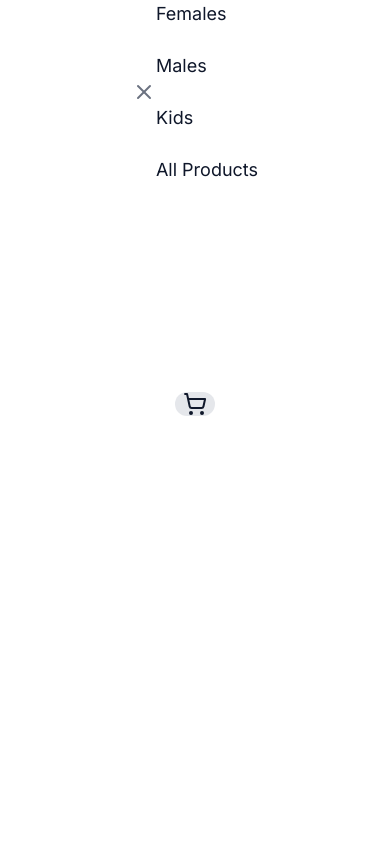
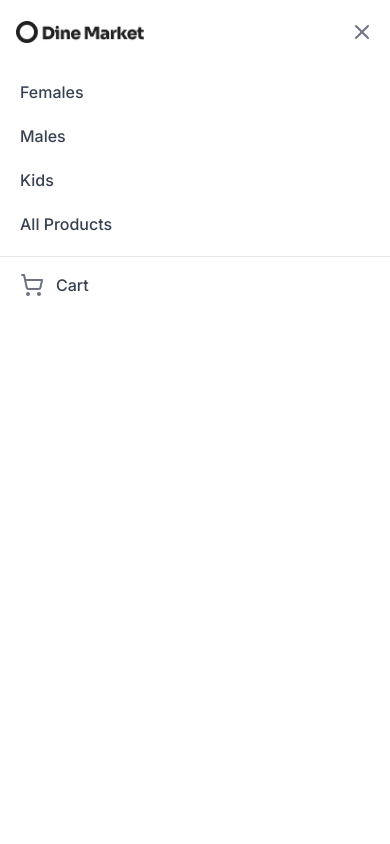
Before and after one commit to MasabBinZia/DineMarket-Ecommerce-web, a Next.js app: page / in a window 390 px wide. Both pictures are taken after a click on the icon 362 px from the left and 45 px from the top of the page. Shown: the top 844 px of the page. Built offline with nearby package versions, Linux system fonts and the light colour scheme.

Commit message:
Navbar updated

```diff
--- a/src/components/layout/Header.tsx
+++ b/src/components/layout/Header.tsx
@@ -39,7 +39,7 @@ const Header = () => {
           )}
         </div>
         <div
-          className={`hidden md:flex flex-col md:flex-row gap-x-10 `}
+          className={`hidden md:flex flex-col md:flex-row gap-x-10`}
         >
           <Link href={"/"} className='text-lg'>
             Females
@@ -66,20 +66,21 @@ const Header = () => {
             </div>
           </div>
         </div>
-
-        <div className={`hidden md:flex h-10 w-10 rounded-full bg-gray-200 justify-center items-center cursor-pointer`}
-        >
+        <div className={`hidden md:flex h-10 w-10 rounded-full bg-gray-200 justify-center items-center cursor-pointer`}>
           <ShoppingCart />
         </div>
         {/* Mobile Devices */}
         <div
           className={`${isMenuOpen
-    ? "flex lg:hidden flex-col w-full h-screen items-center fixed top-0 left-0 z-[100] bg-white px-5 "
-    : "flex lg:hidden flex-col w-full h-screen items-center fixed top-[-100%] left-0 z-[100] bg-white px-5 "
+            ? "fixed inset-0 z-50 bg-white transition-opacity duration-300 ease-in-out"
+            : "hidden"
           }`}
         >
-  <div className='flex justify-between items-center w-full h-20 flex-col'>
-    <div className='flex items-center'>
+          <div className="flex justify-between items-center h-16 px-4 sm:px-6">
+            <div>
+              <Image src={logo} alt='logo' className='w-32' />
+            </div>
+            <div className="md:hidden">
               {isMenuOpen ? (
                 <X
                   className='text-gray-500 cursor-pointer'
@@ -93,23 +94,35 @@ const Header = () => {
                   onClick={handleMenuToggle}
                 />
               )}
-      <div
-        className={`navlinks ${isMenuOpen ? 'flex' : 'hidden'} flex flex-col space-y-6`}
-      >
-        <Link href={"/"} className='text-lg'>Females</Link>
-        <Link href={"/"} className='text-lg'>Males</Link>
-        <Link href={"/"} className='text-lg'>Kids</Link>
-        <Link href={"/"} className='text-lg'>All Products</Link>
             </div>
           </div>
           <div
-      className={` ${isMenuOpen ? 'flex' : 'hidden'} mt-52  flex-col  gap-5 flex h-10 w-10 rounded-full bg-gray-200 justify-center items-center cursor-pointer`}
+            className={`px-2 pt-2 pb-3 space-y-1 sm:px-3 bg-white`}
           >
-      <ShoppingCart />
+            <Link href={"/"} className='block px-3 py-2 text-base font-medium text-gray-700 hover:text-gray-900 hover:bg-gray-50'>
+              Females
+            </Link>
+            <Link href={"/"} className='block px-3 py-2 text-base font-medium text-gray-700 hover:text-gray-900 hover:bg-gray-50'>
+              Males
+            </Link>
+            <Link href={"/"} className='block px-3 py-2 text-base font-medium text-gray-700 hover:text-gray-900 hover:bg-gray-50'>
+              Kids
+            </Link>
+            <Link href={"/"} className='block px-3 py-2 text-base font-medium text-gray-700 hover:text-gray-900 hover:bg-gray-50'>
+              All Products
+            </Link>
+          </div>
+          <div className="px-5 py-4 border-t border-gray-200">
+            <div className="flex items-center">
+              <div className="flex-shrink-0">
+                <ShoppingCart className='h-6 w-6 text-gray-500' />
+              </div>
+              <div className="ml-3">
+                <p className="text-base font-medium text-gray-700">Cart</p>
               </div>
             </div>
           </div>
-
+        </div>
       </div>
     </nav>
   );
```
Lines whose indentation alone changed are shown as unchanged.
